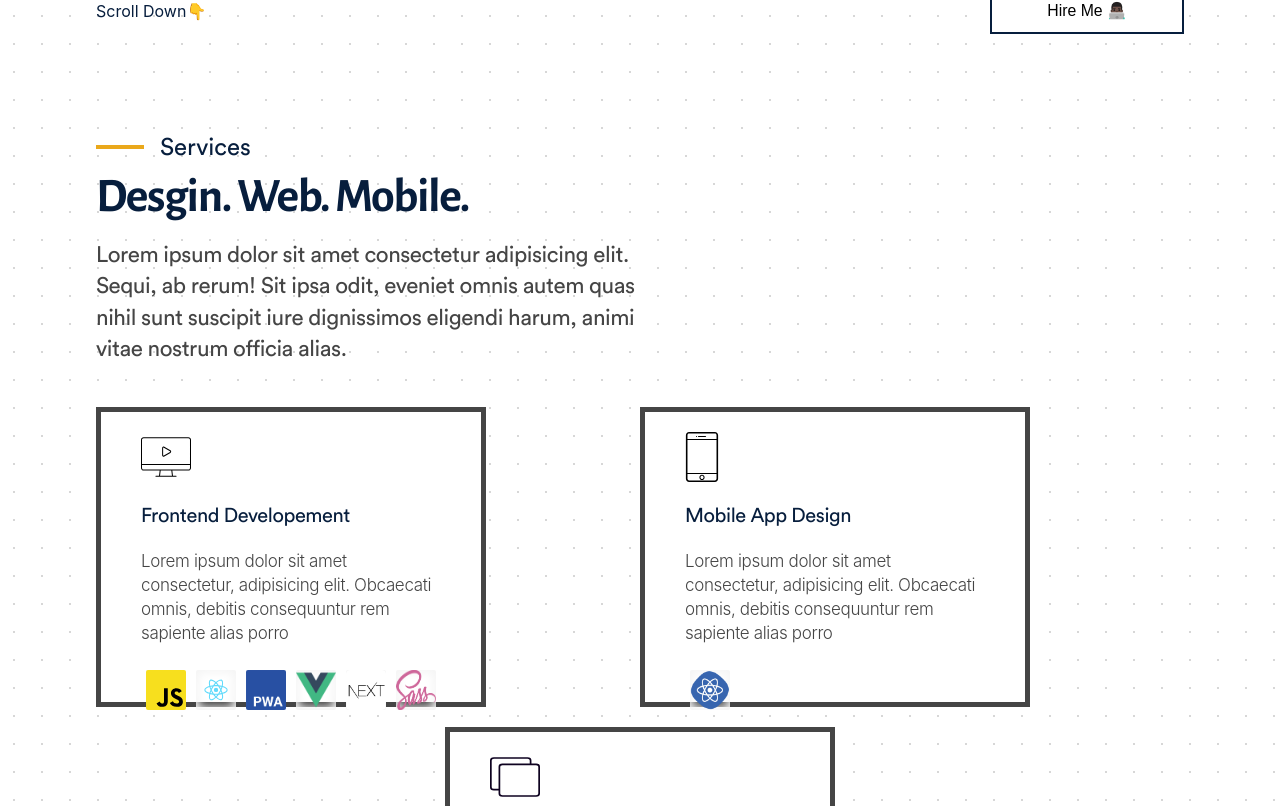
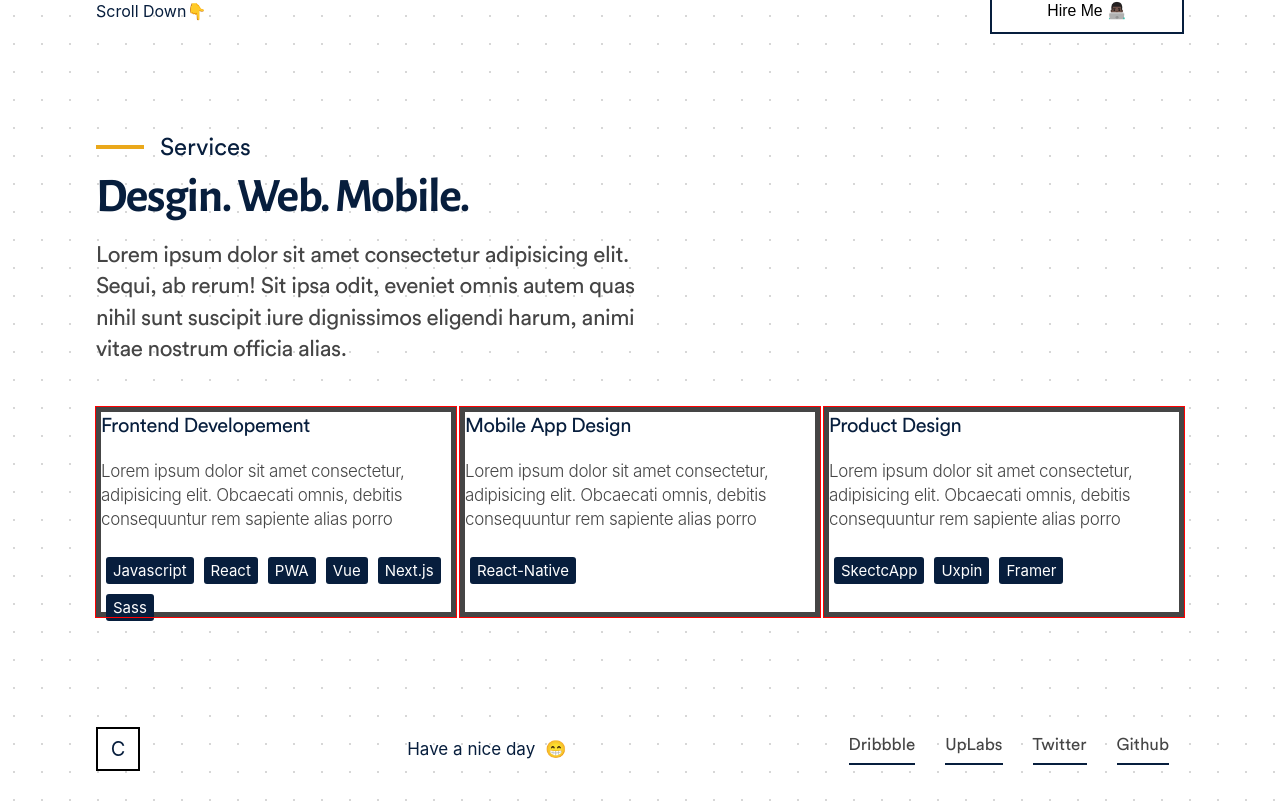
Before and after one commit to casprine/web-1, a React (Create React App) app: page / in a window 1280 px wide. Shown: the part 754-1560 px from the top of the page. Built offline with nearby package versions, Linux system fonts and the light colour scheme.

Commit message:
implemented new pill for stack

```diff
--- a/src/components/common/index.js
+++ b/src/components/common/index.js
@@ -72,13 +72,11 @@ const ProjectCard = ({ name, stacks, logoUrl: img, about, link }) => {
           </div>
           <div className="project-description">{about}</div>
           <div className="project-stack wrap">
-            {stacks.map(stack => {
-              return (
-                <span className="stack" key={stack}>
-                  {stack}
-                </span>
-              );
-            })}
+            {stacks.map((stack, i) => (
+              <span className="stack" key={i}>
+                {stack}
+              </span>
+            ))}
           </div>
         </div>
       </a>
@@ -86,23 +84,18 @@ const ProjectCard = ({ name, stacks, logoUrl: img, about, link }) => {
   );
 };
 
-const SkillSet = ({ name, description, image, skills }) => {
+const SkillSet = ({ name, description, skills }) => {
   return (
     <div className="skill">
-      <div className="skill-icon">
-        <img src={image} alt="" className="img" />
-      </div>
       <div className="skill-name"> {name} </div>
       <div className="skill-description">{description} </div>
 
       <div className="skill-skillsets">
-        {skills.map(skill => {
-          return (
-            <span className="skillset" key={skill.id}>
-              <img src={skill.imgLink} alt="" />
-            </span>
-          );
-        })}
+        {skills.map((skill, i) => (
+          <span className="skillset" key={i}>
+            {skill}
+          </span>
+        ))}
       </div>
     </div>
   );
--- a/src/components/common/style.scss
+++ b/src/components/common/style.scss
@@ -210,39 +210,13 @@ button {
 // skill styling
 
 .skill {
-  max-width: 300px;
-  height: 250px;
+  width: 350px;
+  height: 200px;
+  // padding: 15px;
   background: white;
-  padding: 20px 40px;
+  outline: 1px solid red;
   margin: 10px 0;
   border: 5px solid $grey;
-
-  @media (max-width: 650px) {
-    margin-right: 0;
-    height: auto;
-    width: 80vw;
-    padding: 10px 20px;
-  }
-  &:nth-child(2) {
-    margin: 0 auto;
-
-    .img {
-      margin-left: -8px;
-      display: block;
-      @media (max-width: 650px) {
-        margin: none;
-      }
-    }
-  }
-
-  &-icon {
-    margin-bottom: 20px;
-    .img {
-      display: block;
-      width: 50px;
-      height: 50px;
-    }
-  }
 
   &-name {
     text-transform: capitalize;
@@ -273,19 +247,11 @@ button {
 
     .skillset {
       margin: 5px;
-      img {
-        border-radius: 2px;
-        width: 40px;
-        height: 40px;
-        display: block;
-        transition: 0.3s ease-in-out;
-        pointer-events: all;
-        cursor: pointer;
-        box-shadow: inset 0px 0px 10px 3px rgba(245, 245, 245, 1);
-        &:hover {
-          filter: grayscale(100%);
-        }
-      }
+      padding: 4px 7px;
+      border-radius: 3px;
+      font-size: 15px;
+      color: white;
+      background: $primary;
     }
   }
 }
@@ -302,7 +268,6 @@ button {
   .image {
     max-width: 350px;
     height: 350px;
-    // visibility: hidden;
     border-top-left-radius: 5px;
     border-top-right-radius: 5px;
     background-size: auto 350px;
@@ -323,17 +288,10 @@ button {
     text-transform: lowercase;
     box-shadow: 0px 0px 20px rgba(0, 0, 0, 0.1);
 
-    // box-shadow: 0px 1rem 2.1rem rgba(69, 77, 93, 0.3);
-
     span {
-      // font-size: 20px;
       font-family: "alegreya", $defaultFont;
       margin-right: 5px;
       color: $primary;
     }
   }
 }
-
-* {
-  // outline: 1px solid black;
-}
--- a/src/components/section/about/index.js
+++ b/src/components/section/about/index.js
@@ -3,28 +3,32 @@ import { SectionHeader, Layout, SkillSet } from "../../common/index";
 import data from "../../../data/index";
 import "./style.scss";
 
-class About extends Component {
-  render() {
-    const { SkillSetData, HeadersData } = data;
+const AboutHeader = () => {
+  const { HeadersData } = data;
   return (
     <Fragment>
-        <div className="about">
       <SectionHeader {...HeadersData[0]} />
-          <div className="about-skills">
+    </Fragment>
+  );
+};
+
+const Skills = () => {
+  const { SkillSetData } = data;
+  return (
+    <Fragment>
+      <div className="skills">
         {SkillSetData.map(data => {
           return <SkillSet {...data} key={data.id} />;
         })}
       </div>
-        </div>
     </Fragment>
   );
-  }
-}
-
+};
 const AboutSectionWithLayout = () => (
   <Fragment>
     <Layout>
-      <About />
+      <AboutHeader />
+      <Skills />
     </Layout>
   </Fragment>
 );
--- a/src/components/section/about/style.scss
+++ b/src/components/section/about/style.scss
@@ -1,11 +1,9 @@
 @import "../../../assets/sass/variables";
 
-.about {
-  padding: none;
-  &-skills {
-    display: flex;
-    align-items: center;
-    flex-wrap: wrap;
-    justify-content: center;
-  }
+.skills {
+  display: flex;
+  align-items: center;
+  flex-wrap: wrap;
+  align-items: center;
+  justify-content: space-between;
 }
--- a/src/data/skillSet.js
+++ b/src/data/skillSet.js
@@ -1,55 +1,10 @@
-import Mobile from "../assets/svg/mobile.svg";
-import Web from "../assets/svg/web.svg";
-import Product from "../assets/svg/product.svg";
-import jsSvg from "../assets/svg/js.svg";
-import reactSvg from "../assets/svg/react.svg";
-import pwaSvg from "../assets/svg/pwa.png";
-import vueSvg from "../assets/svg/vue.png";
-import nextSvg from "../assets/svg/next.png";
-import sassSvg from "../assets/svg/sass.png";
-import sketchSvg from "../assets/svg/sketch.svg";
-import uxpinSvg from "../assets/svg/uxpin.png";
-import framerSvg from "../assets/svg/framer.png";
-import reactNativeSvg from "../assets/svg/react-native.png";
-
 const SkillSetData = [
   {
     id: "1",
     name: "frontend developement",
     description: ` Lorem ipsum dolor sit amet consectetur, adipisicing elit. Obcaecati
       omnis, debitis consequuntur rem sapiente alias porro`,
-    image: Web,
-    skills: [
-      {
-        id: "1",
-        imgLink: jsSvg
-      },
-      {
-        id: "2",
-
-        imgLink: reactSvg
-      },
-
-      {
-        id: "3",
-
-        imgLink: pwaSvg
-      },
-      {
-        id: "4",
-        imgLink: vueSvg
-      },
-
-      {
-        id: "5",
-
-        imgLink: nextSvg
-      },
-      {
-        id: "6",
-        imgLink: sassSvg
-      }
-    ]
+    skills: ["Javascript", "React", "PWA", "Vue", "Next.js", "Sass"]
   },
 
   {
@@ -57,34 +12,14 @@ const SkillSetData = [
     name: "Mobile App Design",
     description: ` Lorem ipsum dolor sit amet consectetur, adipisicing elit. Obcaecati
       omnis, debitis consequuntur rem sapiente alias porro`,
-    image: Mobile,
-    skills: [
-      {
-        id: "7",
-        imgLink: reactNativeSvg
-      }
-    ]
+    skills: ["React-Native"]
   },
   {
     id: "3",
     name: "Product Design",
     description: ` Lorem ipsum dolor sit amet consectetur, adipisicing elit. Obcaecati
       omnis, debitis consequuntur rem sapiente alias porro`,
-    image: Product,
-    skills: [
-      {
-        id: "8",
-        imgLink: sketchSvg
-      },
-      {
-        id: "9",
-        imgLink: uxpinSvg
-      },
-      {
-        id: "10",
-        imgLink: framerSvg
-      }
-    ]
+    skills: ["SkectcApp", "Uxpin", "Framer"]
   }
 ];
 
```
Lines whose indentation alone changed are shown as unchanged.
